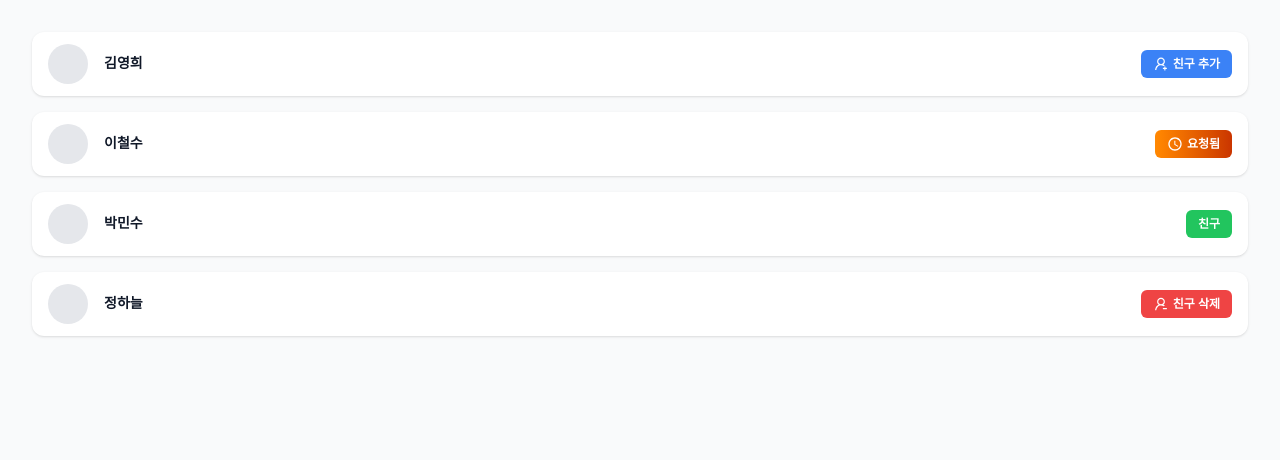
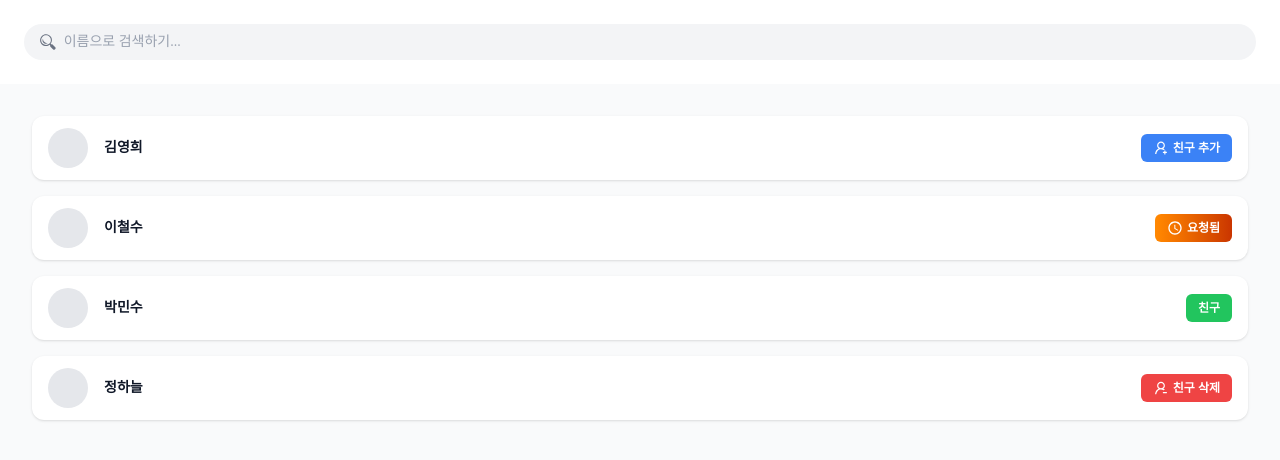
Before and after one commit to munjh61/SeeVocaLang, a React (Vite) app in the folder frontend/: page / in a window 1280 px wide. Shown: the top 460 px of the page. Built offline with nearby package versions, Linux system fonts and the light colour scheme; a web font is replaced by a local one.

Commit message:
Add search bar

```diff
--- a/frontend/src/App.tsx
+++ b/frontend/src/App.tsx
@@ -1,7 +1,19 @@
+import { useState } from "react";
 import { FriendInfo } from "./components/molecules/friend/FriendInfo";
+import { FriendSearchBar } from "./components/molecules/friend/FriendSearchBar";
 
 function App() {
+  const [search, setSearch] = useState("");
+
   return (
+    <>
+      <div className="p-6 bg-white">
+        <FriendSearchBar
+          value={search}
+          onChange={(e) => setSearch(e.target.value)}
+        />
+      </div>
+
       <div className="p-8 bg-gray-50 min-h-screen flex flex-col gap-4">
         <FriendInfo
           name="김영희"
@@ -16,6 +28,7 @@ function App() {
           onDelete={() => alert("친구 삭제")}
         />
       </div>
+    </>
   );
 }
 
--- /dev/null
+++ b/frontend/src/components/molecules/friend/FriendSearchBar.tsx
@@ -0,0 +1,29 @@
+// src/components/molecules/friend/FriendSearchBar.tsx
+// src/components/molecules/friend/FriendSearchBar.tsx
+import type { ChangeEvent } from "react";
+import SearchIcon from "../../../asset/search.svg?react";
+
+type FriendSearchBarProps = {
+  value: string;
+  onChange: (e: ChangeEvent<HTMLInputElement>) => void;
+  placeholder?: string;
+};
+
+export const FriendSearchBar = ({
+  value,
+  onChange,
+  placeholder = "이름으로 검색하기...",
+}: FriendSearchBarProps) => {
+  return (
+    <div className="flex items-center gap-2 w-full bg-gray-100 px-4 py-2 rounded-full">
+      <SearchIcon className="w-4 h-4 text-gray-500" />
+      <input
+        type="text"
+        className="bg-transparent outline-none text-sm text-gray-800 w-full placeholder:text-gray-400"
+        placeholder={placeholder}
+        value={value}
+        onChange={onChange}
+      />
+    </div>
+  );
+};
```
Lines whose indentation alone changed are shown as unchanged.
